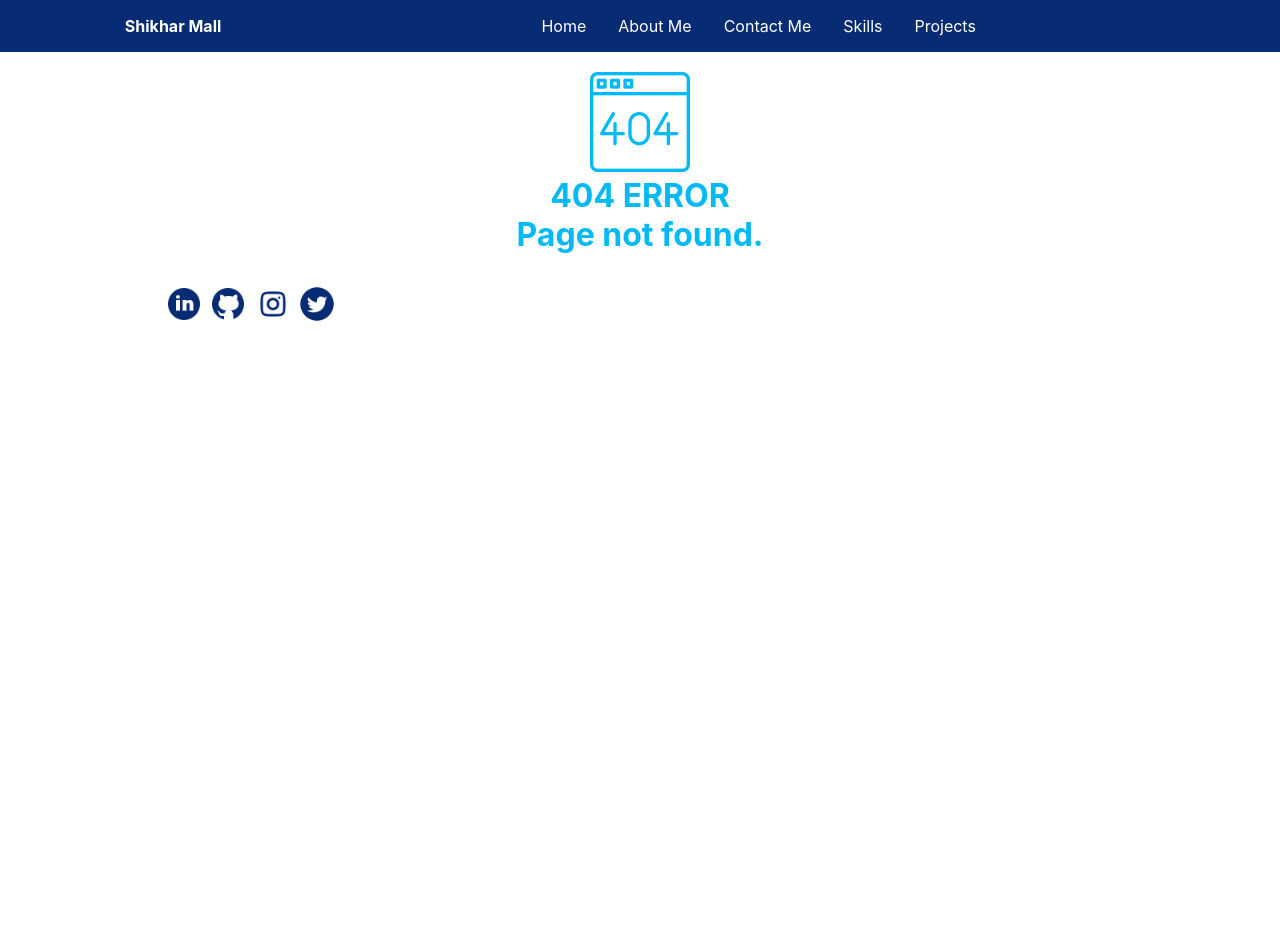
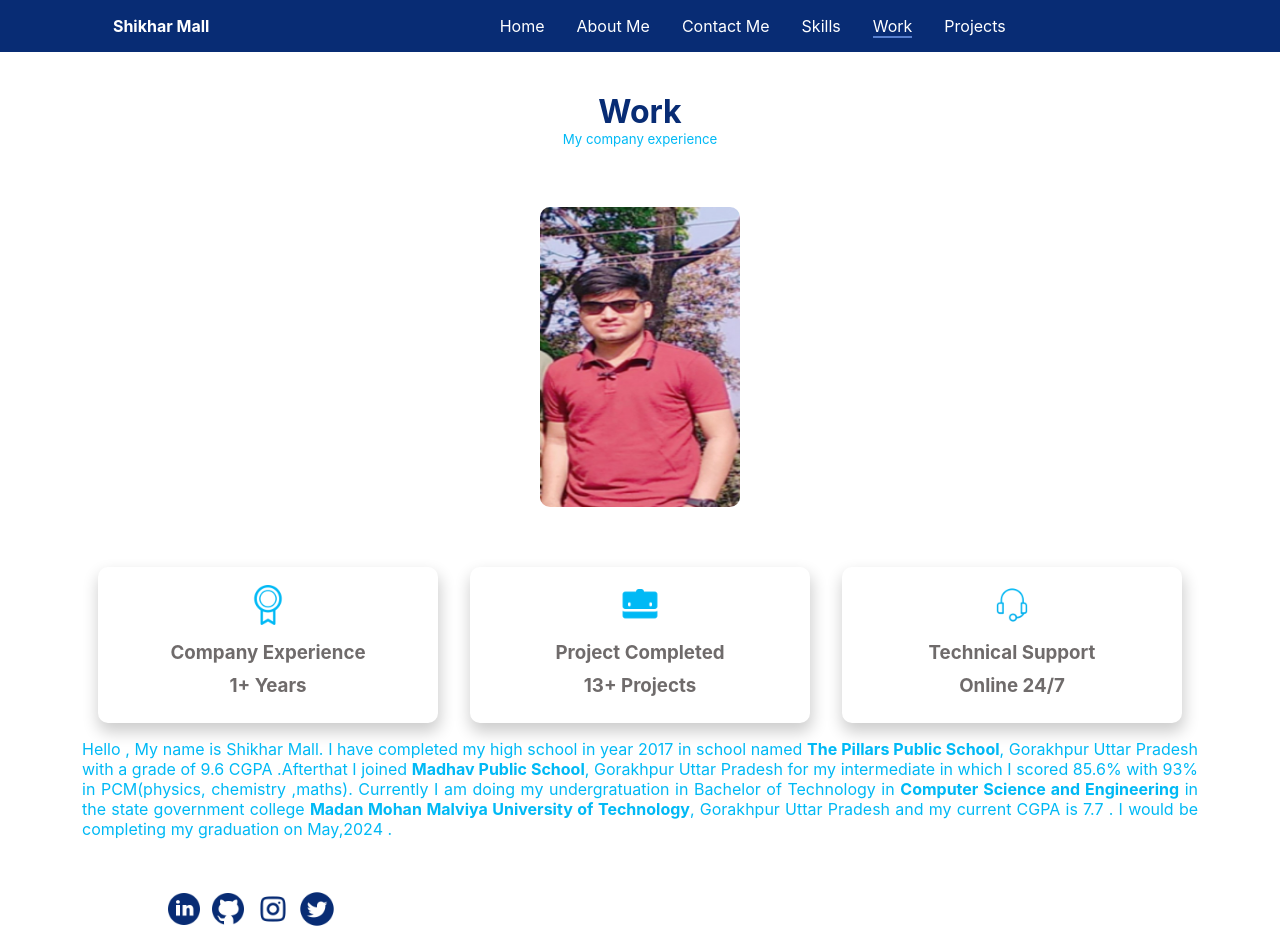
Before and after one commit to Shikharmall/shikhar_react_portfolio, a React (Create React App) app: page /work in a window 1280 px wide. Before the commit this address had no page. Before the commit the page ends 800 px from the top, so only its background shows below. Built offline with nearby package versions, Linux system fonts and the light colour scheme.

Commit message:
added resume download

```diff
--- a/src/App.js
+++ b/src/App.js
@@ -8,6 +8,7 @@ import Project from "./components/Project";
 import NoPage from "./components/NoPage";
 import { Routes, Route, useLocation } from "react-router-dom";
 import { useEffect } from "react";
+import Work from "./components/Work";
 
 function App() {
   const location = useLocation();
@@ -63,6 +64,7 @@ function App() {
         <Route path="about" element={<About />} />
         <Route path="contact" element={<Contact />} />
         <Route path="skills" element={<Skills />} />
+        <Route path="work" element={<Work />} />
         <Route path="project" element={<Project />} />
         <Route path="*" element={<NoPage />} />
       </Routes>
--- a/src/components/Content.js
+++ b/src/components/Content.js
@@ -1,36 +1,77 @@
-import '../css/content.css';
-import Shikhar from '../img/download.png';
-import Sent from '../img/sent.png';
-import React from 'react';
+import "../css/content.css";
+import Shikhar from "../img/download.png";
+import Sent from "../img/sent.png";
+import React from "react";
 
-import { useNavigate } from 'react-router-dom';
+import { useNavigate } from "react-router-dom";
 
 export default function Content() {
   const navigate = useNavigate();
 
-  const goToContact =()=>{
-    navigate('contact');
+  const goToContact = () => {
+    navigate("contact");
+  };
+
+  const resumeDownload = () => {
+    // Replace 'your-file-url' with the actual URL of the file you want to download
+    const fileUrl = 'https://drive.google.com/file/d/1SDJ4zGN0dn7aopKnSSA_SUiRpy8VhoLV/view?usp=sharing';
+
+    // Create a link element
+    const link = document.createElement('a');
+    link.href = fileUrl;
+
+    // Specify the filename for the downloaded file
+    link.download = 'shikhar_resume.pdf';
+
+    // Append the link to the document
+    document.body.appendChild(link);
+
+    // Trigger the click event to start the download
+    link.click();
+
+    // Remove the link from the document
+    document.body.removeChild(link);
   };
 
   return (
-    <div className='content'>
+    <div className="content">
       <div className="sub_content1">
         <h1>Hi,</h1>
-            <h1>I'am <span id="lgt-blue">Shikhar</span></h1>
-            <h1>Full Stack Developer<span id="lgt-blue">!</span></h1>
+        <h1>
+          I'am <span id="lgt-blue">Shikhar</span>
+        </h1>
+        <h1>
+          Full Stack Developer<span id="lgt-blue">!</span>
+        </h1>
         <br></br>
         <br></br>
         <button onClick={() => goToContact()}>
           <div className="contbtn">
             <p>Contact &nbsp;</p>
-                <img src={Sent} alt="sent"/>
+            <img src={Sent} alt="sent" />
+          </div>
+        </button>
+        <button onClick={resumeDownload} id="purplecol">
+          <div className="contbtn">
+            <p>Resume &nbsp;</p>
+            <svg
+              width="20px"
+              height="20px"
+              viewBox="0 0 24 24"
+              fill="none"
+              xmlns="http://www.w3.org/2000/svg"
+            >
+              <path
+                d="M12 2a1 1 0 0 1 1 1v10.586l2.293-2.293a1 1 0 0 1 1.414 1.414l-4 4a1 1 0 0 1-1.414 0l-4-4a1 1 0 1 1 1.414-1.414L11 13.586V3a1 1 0 0 1 1-1zM5 17a1 1 0 0 1 1 1v2h12v-2a1 1 0 1 1 2 0v2a2 2 0 0 1-2 2H6a2 2 0 0 1-2-2v-2a1 1 0 0 1 1-1z"
+                fill="#FFFFFF"
+              />
+            </svg>
           </div>
         </button>
       </div>
       <div className="sub_content2">
-            <img src={Shikhar} alt="Shikhar"/>
+        <img src={Shikhar} alt="Shikhar" />
       </div>
-
     </div>
-  )
+  );
 }
--- a/src/components/Header.js
+++ b/src/components/Header.js
@@ -21,6 +21,7 @@ export default function Header() {
           <NavLink to="about">About Me</NavLink>
           <NavLink to="contact">Contact Me</NavLink>
           <NavLink to="skills">Skills</NavLink>
+          <NavLink to="work">Work</NavLink>
           <NavLink to="project">Projects</NavLink>
         </div>
 
@@ -39,6 +40,7 @@ export default function Header() {
         <div className='sub_sub_headingggg'> <NavLink to="about" onClick={()=>setShowMediaIcons(false)}>About Me</NavLink> </div>
         <div className='sub_sub_headingggg'> <NavLink to="contact" onClick={()=>setShowMediaIcons(false)}>Contact Me</NavLink> </div>
         <div className='sub_sub_headingggg'> <NavLink to="skills" onClick={()=>setShowMediaIcons(false)}>Skills</NavLink> </div>
+        <div className='sub_sub_headingggg'> <NavLink to="work" onClick={()=>setShowMediaIcons(false)}>Work</NavLink> </div>
         <div className='sub_sub_headingggg'> <NavLink to="project" onClick={()=>setShowMediaIcons(false)}>Projects</NavLink> </div>
       </div>
     </div>
--- /dev/null
+++ b/src/components/Work.js
@@ -0,0 +1,58 @@
+import React from "react";
+
+import "../css/About.css";
+import social1 from "../img/shikhar_red.jpg";
+import Badge from "../img/badge.png";
+import Bag from "../img/bag.png";
+import Support from "../img/support.png";
+
+export default function Work() {
+  return (
+    <div class="aboutme">
+      <br />
+      <br />
+      <h1>Work</h1>
+      <h5>My company experience</h5>
+      <br />
+
+      <div className="sub_aboutme">
+        <div className="sub_sub_aboutme1">
+          <img src={social1} alt="shikhar" />
+        </div>
+
+        <div className="sub_sub_aboutme2">
+          <div className="sub_sub_sub_aboutme2">
+            <div className="sub_sub_sub_sub_aboutme2">
+              <img src={Badge} alt="badge" />
+              <h3>Company Experience</h3>
+              <h3>1+ Years</h3>
+            </div>
+            <div className="sub_sub_sub_sub_aboutme2">
+              <img src={Bag} alt="bag" />
+              <h3>Project Completed</h3>
+              <h3>13+ Projects</h3>
+            </div>
+            <div className="sub_sub_sub_sub_aboutme2">
+              <img src={Support} alt="support" />
+              <h3>Technical Support</h3>
+              <h3>Online 24/7</h3>
+            </div>
+          </div>
+          <p>
+            Hello , My name is Shikhar Mall. I have completed my high school in
+            year 2017 in school named <b>The Pillars Public School</b>,
+            Gorakhpur Uttar Pradesh with a grade of 9.6 CGPA .Afterthat I joined{" "}
+            <b>Madhav Public School</b>, Gorakhpur Uttar Pradesh for my
+            intermediate in which I scored 85.6% with 93% in PCM(physics,
+            chemistry ,maths). Currently I am doing my undergratuation in
+            Bachelor of Technology in <b>Computer Science and Engineering</b> in
+            the state government college{" "}
+            <b>Madan Mohan Malviya University of Technology</b>, Gorakhpur Uttar
+            Pradesh and my current CGPA is 7.7 . I would be completing my
+            graduation on May,2024 .
+          </p>
+        </div>
+      </div>
+    </div>
+  );
+}
--- /dev/null
+++ b/src/css/Work.css
@@ -0,0 +1,176 @@
+.aboutme h1 {
+    color: #082c74;
+    text-align: center;
+  }
+
+  .aboutme h5 {
+    color: #00b9f5;
+    text-align: center;
+    font-weight: 400;
+  }
+
+  .sub_aboutme {
+    display: flex;
+    margin: 20px;
+    /*justify-content: space-evenly;*/
+    justify-content: center;
+    flex-wrap: wrap;
+  }
+
+  .sub_sub_aboutme1 {
+    text-align: center;
+    margin: 20px;
+  }
+
+  .sub_sub_aboutme2 {
+    margin: 20px;
+    /*width: 800px;*/
+    width: 60%;
+    /*margin-left: 10%;
+      margin-right: 10%;*/
+  }
+
+  .sub_sub_aboutme2 p {
+    color: #00b9f5;
+    text-align: justify;
+  }
+
+  .sub_sub_aboutme1 img {
+    width: 200px;
+    height: 300px;
+    border-radius: 10px;
+  }
+
+  .sub_sub_sub_aboutme2 {
+    display: flex;
+  }
+
+  .sub_sub_sub_sub_aboutme2 {
+    margin: 1em;
+    padding: 1em;
+    box-shadow: 1px 8px 16px 1px rgba(0, 0, 0, 0.2);
+    border-radius: 10px;
+    width: 30%;
+    height: 20%;
+    text-align: center;
+  }
+
+  .sub_sub_sub_sub_aboutme2 img {
+    width: 40px;
+    padding: 2px;
+  }
+
+  .sub_sub_sub_sub_aboutme3 img {
+    padding: 2px;
+  }
+
+  .sub_sub_sub_sub_aboutme1 img {
+    padding: 2px;
+  }
+
+  .sub_sub_sub_sub_aboutme2 h3 {
+    margin: 10px;
+    color: rgb(111, 107, 107);
+  }
+
+  @media (min-device-width: 665px) and (max-device-width: 976px) {
+    .sub_sub_aboutme2 {
+      width: 90%;
+    }
+  }
+
+  @media (min-device-width: 597px) and (max-device-width: 664px) {
+    .sub_sub_aboutme2 {
+      width: 90%;
+    }
+
+    .sub_sub_sub_sub_aboutme2 h3 {
+      font-size: 15px;
+    }
+  }
+
+  @media (min-device-width: 543px) and (max-device-width: 596px) {
+    .sub_sub_aboutme2 {
+      width: 90%;
+    }
+
+    .sub_sub_sub_sub_aboutme2 {
+      padding: 0.5em;
+    }
+
+    .sub_sub_sub_sub_aboutme2 h3 {
+      font-size: 15px;
+    }
+  }
+
+  @media (min-device-width: 517px) and (max-device-width: 542px) {
+    .sub_sub_aboutme2 {
+      width: 95%;
+    }
+
+    .sub_sub_sub_sub_aboutme2 {
+      padding: 0.5em;
+    }
+
+    .sub_sub_sub_sub_aboutme2 h3 {
+      margin: 0.5em;
+      font-size: 15px;
+    }
+  }
+
+  @media (min-device-width: 420px) and (max-device-width: 516px) {
+    .sub_sub_aboutme2 {
+      width: 95%;
+    }
+
+    .sub_sub_sub_sub_aboutme2 {
+      padding: 0.5em;
+    }
+
+    .sub_sub_sub_sub_aboutme2 h3 {
+      margin: 0.5em;
+      font-size: 10px;
+    }
+
+    .sub_sub_aboutme2 p {
+      font-size: 15px;
+    }
+  }
+
+  @media (min-device-width: 342px) and (max-device-width: 419px) {
+    .sub_sub_aboutme2 {
+      width: 97%;
+    }
+
+    .sub_sub_sub_sub_aboutme2 {
+      padding: 0.1em;
+    }
+
+    .sub_sub_sub_sub_aboutme2 h3 {
+      margin: 0.5em;
+      font-size: 8px;
+    }
+
+    .sub_sub_aboutme2 p {
+      font-size: 13px;
+    }
+  }
+
+  @media (min-device-width: 0px) and (max-device-width: 341px) {
+    .sub_sub_aboutme2 {
+      width: 98%;
+    }
+
+    .sub_sub_sub_sub_aboutme2 {
+      padding: 10px;
+    }
+
+    .sub_sub_sub_sub_aboutme2 h3 {
+      margin: 0.5em;
+      font-size: 6px;
+    }
+
+    .sub_sub_aboutme2 p {
+      font-size: 13px;
+    }
+  }
--- a/src/css/content.css
+++ b/src/css/content.css
@@ -24,6 +24,11 @@
     background-color: #00b9f5;
     color: white;
     border-radius: 6px;
+    margin: 4px;
+}
+
+#purplecol{
+    background-color:#082c74;
 }
 
 
```
Lines whose indentation alone changed are shown as unchanged.
